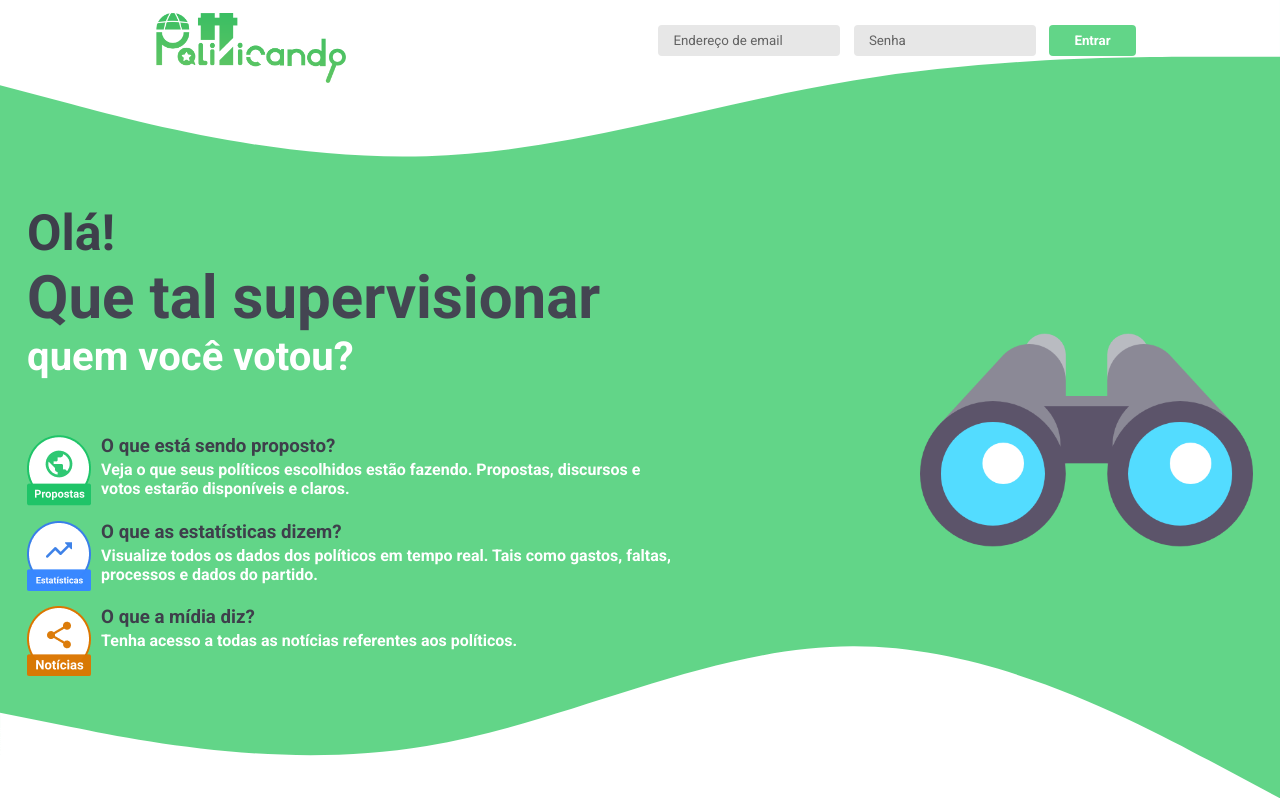
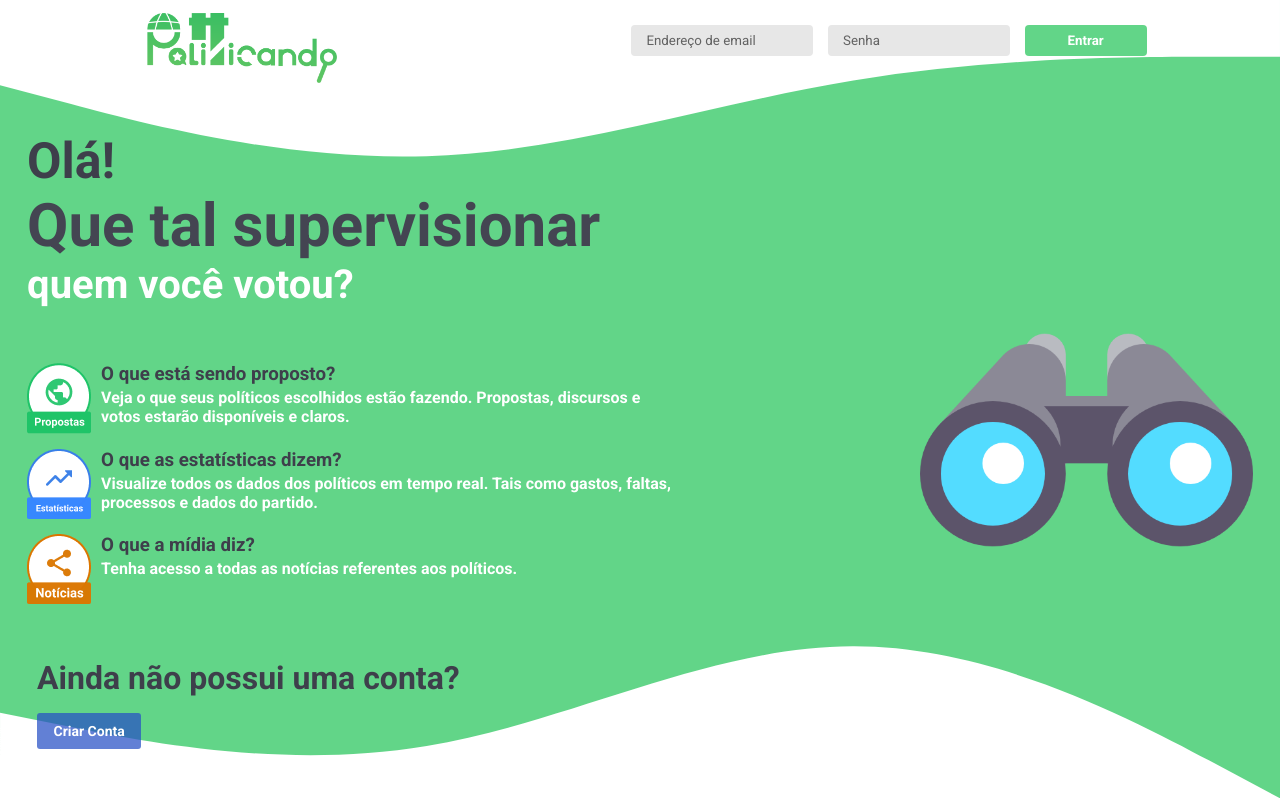
Before and after one commit to oGabrielArruda/politicando-web, a Vue app: page /#/ in a window 1280 px wide. Shown: the top 800 px of the page. Built offline with nearby package versions, Linux system fonts and the light colour scheme; no server answers; what vue-async-computed, vue-carousel-3d would draw is missing.

Commit message:
Criação do botão para redirencionamento para a tela de cadastro

```diff
--- a/src/components/header/Header.vue
+++ b/src/components/header/Header.vue
@@ -5,6 +5,10 @@
         <h2>Olá!</h2>
         <h1>Que tal supervisionar</h1>
         <h4>quem você votou?</h4>
+        <h3 id="smallScreen">Clique no binóculo para criar sua conta!</h3>
+        <h3 id="smallScreenLandscape">
+          Clique <button @click="goToSignUp()">Aqui</button> para criar sua conta!
+        </h3>
       </div>
       <div class="list">
         <div class="item">
@@ -12,8 +16,8 @@
           <div>
             <h3>O que está sendo proposto?</h3>
             <p>
-              Veja o que seus políticos escolhidos estão fazendo.
-              Propostas, discursos e votos estarão disponíveis e claros.
+              Veja o que seus políticos escolhidos estão fazendo. Propostas, discursos e votos
+              estarão disponíveis e claros.
             </p>
           </div>
         </div>
@@ -22,8 +26,8 @@
           <div>
             <h3>O que as estatísticas dizem?</h3>
             <p>
-              Visualize todos os dados dos políticos em tempo real.
-              Tais como gastos, faltas, processos e dados do partido.
+              Visualize todos os dados dos políticos em tempo real. Tais como gastos, faltas,
+              processos e dados do partido.
             </p>
           </div>
         </div>
@@ -34,9 +38,15 @@
             <p>Tenha acesso a todas as notícias referentes aos políticos.</p>
           </div>
         </div>
+        <div class="item">
+          <div>
+            <h1>Ainda não possui uma conta?</h1>
+            <button @click="goToSignUp()">Criar Conta</button>
+          </div>
+        </div>
       </div>
     </div>
-    <img src="../../assets/initial/binoculos.png" />
+    <img @click="goToSignUp()" src="../../assets/initial/binoculos.png" />
   </header>
 </template>
 
@@ -46,6 +56,11 @@ export default {
   data() {
     return {};
   },
+  methods: {
+    goToSignUp() {
+      this.$router.push({ name: 'Signup' });
+    },
+  },
 };
 </script>
 
--- a/src/components/header/styles.scss
+++ b/src/components/header/styles.scss
@@ -157,13 +157,57 @@ header {
       flex-direction: column;
       margin-bottom: 40px;
 
+      #smallScreen{
+        display: none;
+        margin-top: 2vh;
+        color: #3e3f4b;
+      }
+
+      #smallScreenLandscape{
+        display: none;
+        margin-top: 2vh;
+        color: #3e3f4b;
+
+        & > button {
+          border: none;
+            padding: 10px 15px;
+            border-radius: 3px;
+            color: #fff;
+            font-weight: bold;
+            font-size: 14px;
+            cursor: pointer;
+            transition: background 0.3s;
+            background: #2751c5b9;
+            width: 13vh;
+            margin-top: 2vh;
+
+            &:hover {
+              background: #2751c5ef;
+            }
+        }
+      }
+
       @include for-phone-only {
         align-items: center;
         margin-bottom: 0;
+
+        #smallScreen{
+          display: inline;
+        }
       }
       @include for-phone-landscape-up {
         align-items: center;
         margin-bottom: 0;
+
+        #smallScreenLandscape{
+          display: inline;
+
+          & > button {
+            padding-left: 10px;
+            padding-top: 5px;
+            padding-bottom: 5px;
+          }
+        }
       }
 
       h2 {
@@ -249,9 +293,31 @@ header {
             margin-bottom: 3px;
           }
 
+          & > h1 {
+            margin-top: 5vh;
+            color: #3e3f4b;
+          }
+
           & > p {
             color: rgb(255, 255, 255);
             font-weight: bold;
+          }
+          & > button {
+            border: none;
+            padding: 10px 15px;
+            border-radius: 3px;
+            color: #fff;
+            font-weight: bold;
+            font-size: 14px;
+            cursor: pointer;
+            transition: background 0.3s;
+            background: #2751c5b9;
+            width: 13vh;
+            margin-top: 2vh;
+
+            &:hover {
+              background: #2751c5ef;
+            }
           }
         }
       }
--- a/src/components/navbar/Navbar.vue
+++ b/src/components/navbar/Navbar.vue
@@ -5,6 +5,7 @@
       <input name="email" type="text" placeholder="Endereço de email" />
       <input name="senha" type="text" placeholder="Senha" />
       <button>Entrar</button>
+
     </div>
   </nav>
 </template>
--- a/src/components/navbar/styles.scss
+++ b/src/components/navbar/styles.scss
@@ -84,7 +84,7 @@ img {
     button {
       border: none;
       background: #27c55bb9;
-    padding: 8px 25px;
+      padding: 8px 43px;
       border-radius: 4px;
       color: #fff;
       font-weight: bold;
```
Lines whose indentation alone changed are shown as unchanged.
